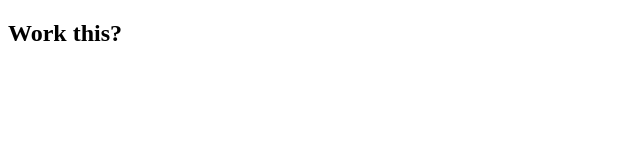
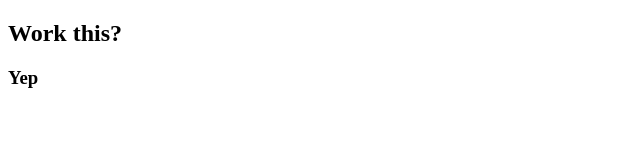
Before and after one commit to awpbrest/projectz, a plain HTML site: page index.html in a window 1280 px wide. Shown: the full height of the page, 0-640 px from the left. Drawn offline with Linux system fonts and the light colour scheme.

Commit message:
index mod

```diff
--- a/index.html
+++ b/index.html
@@ -8,5 +8,6 @@
 </head>
 <body>
     <h2>Work this?</h2>
+    <h3>Yep</h3>
 </body>
 </html>
```
